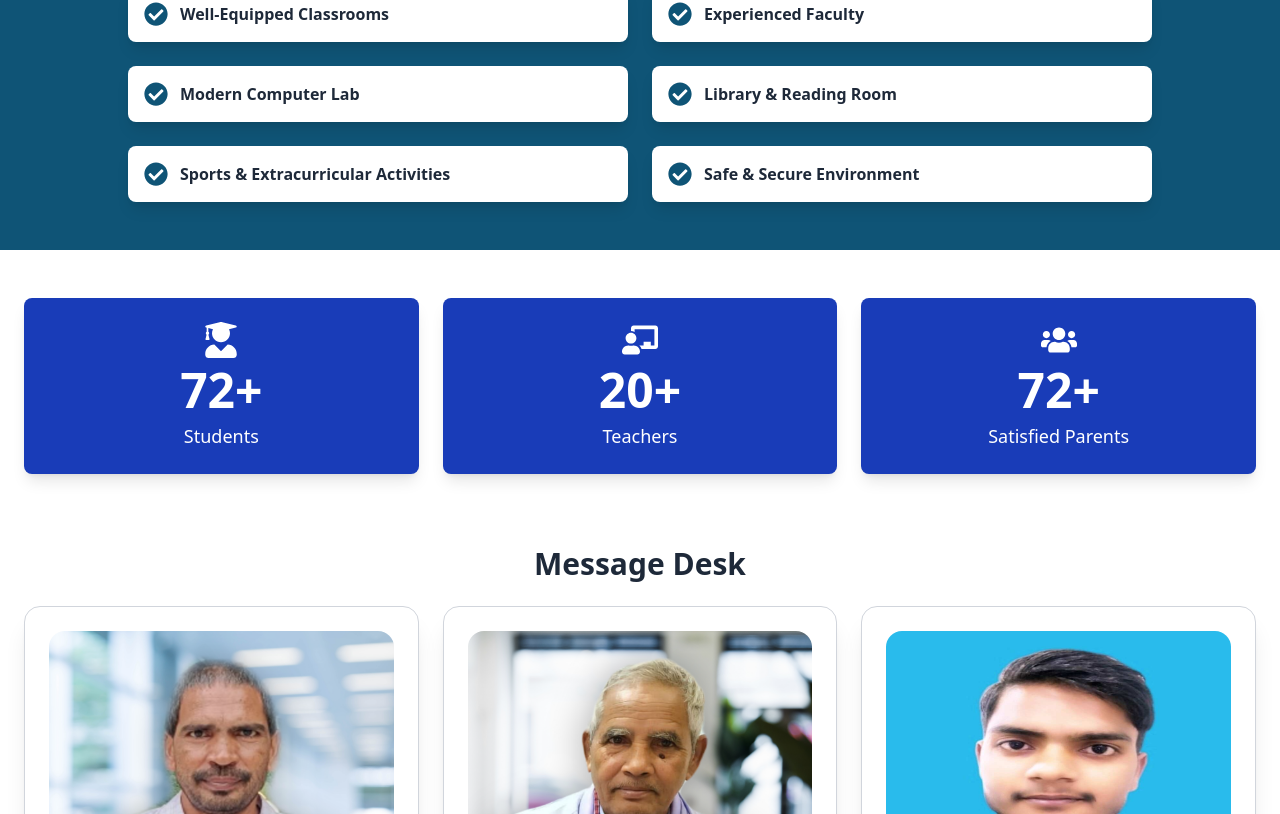
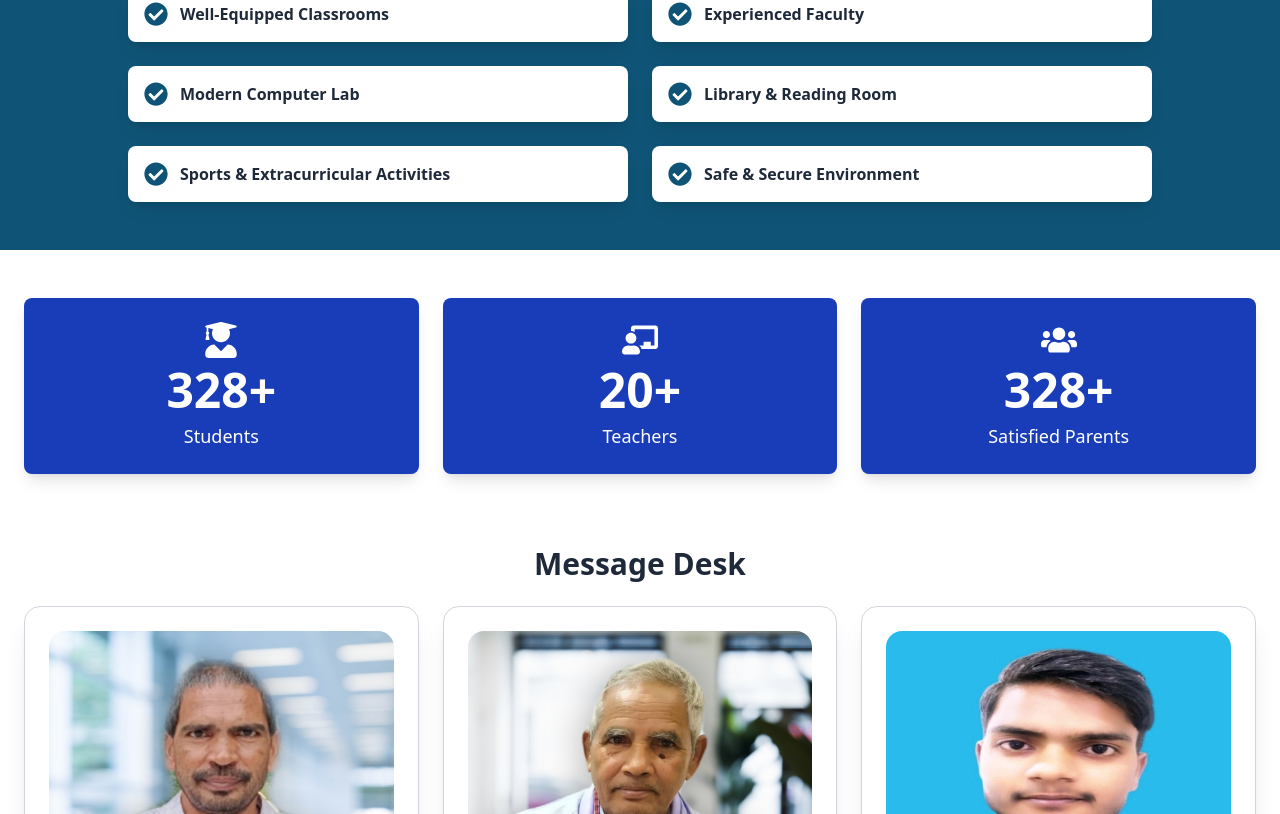
Before and after one commit to DevSanyamSrivastava/MySchool, a React (Vite) app: page / in a window 1280 px wide. Shown: the part 1492-2306 px from the top of the page. Built offline with nearby package versions, Linux system fonts and the light colour scheme.

Commit message:
Update Home.jsx

```diff
--- a/src/components/Home/Home.jsx
+++ b/src/components/Home/Home.jsx
@@ -247,7 +247,7 @@ export function  CounterSection() {
           count < counters[index].count ? count + 1 : count
         )
       );
-    }, 90);
+    }, 20);
 
     return () => clearInterval(interval);
   }, []);
```
